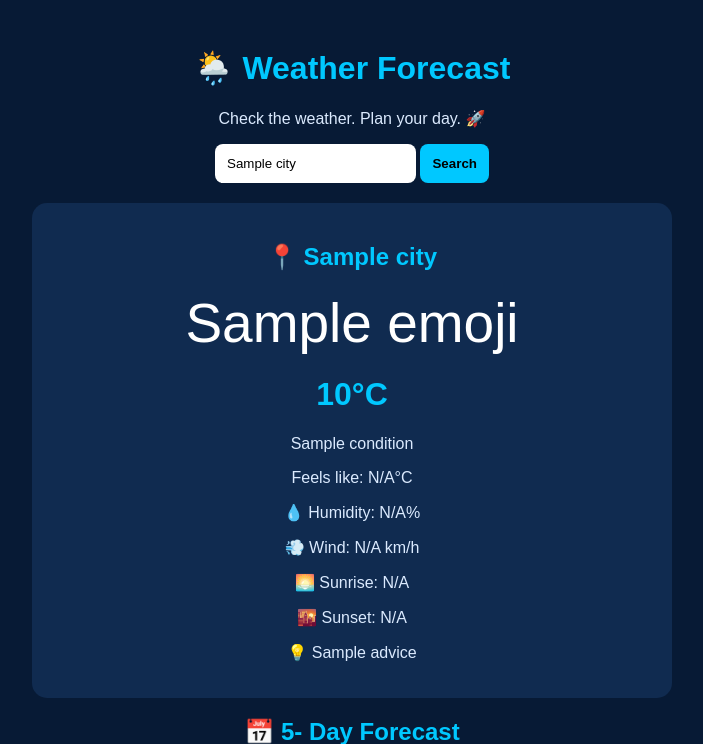
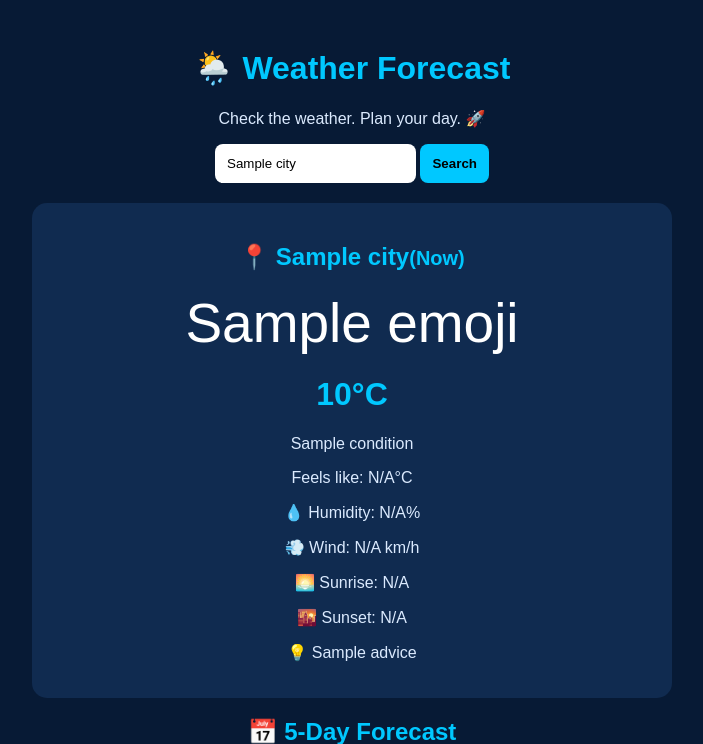
Before and after one commit to semiloreolatunji125-byte/tireni-weather-app, a Flask app: template templates/index.html in a window 1280 px wide. Shown: the top 744 px of the page, without its empty margins (288-991 px from the left). Run offline with Flask 3, Linux system fonts and the light colour scheme; the template is opened without the code that fills it: most values are stand-ins (such as "Sample title", 1, 10 or a date in 2020).

Commit message:
Fix forecast data and improve weather app design

```diff
--- a/templates/index.html
+++ b/templates/index.html
@@ -72,7 +72,7 @@
 
     {% if temperature is defined and temperature is not none %}
     <div class="card">
-        <h2>📍 {{ city }}</h2>
+        <h2>📍 {{ city }}<small>(Now)</small></h2>
         <div class="icon">{{ emoji or '🌤️' }}</div>
         <h1>{{ temperature }}°C</h1>
         <p>{{ condition }}</p>
@@ -86,7 +86,7 @@
     {% endif %}
 
     {% if forecast is defined and forecast %}
-    <h2>📅 5- Day Forecast</h2>
+    <h2>📅 5-Day Forecast</h2>
     <p>Forecast cards: {{ forecast[:5]|length }}</p>
 
     {% for day in forecast[:5] %}
```
